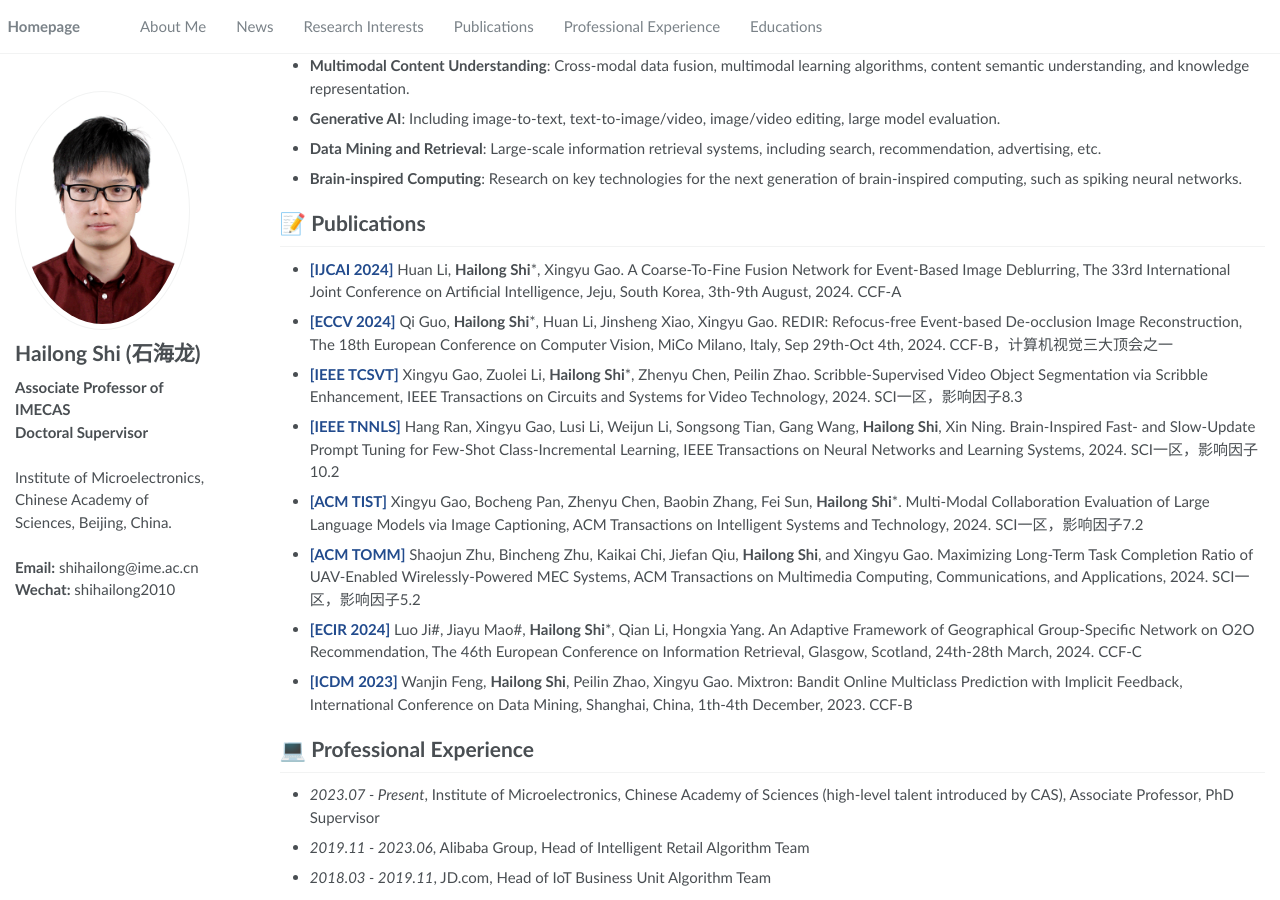
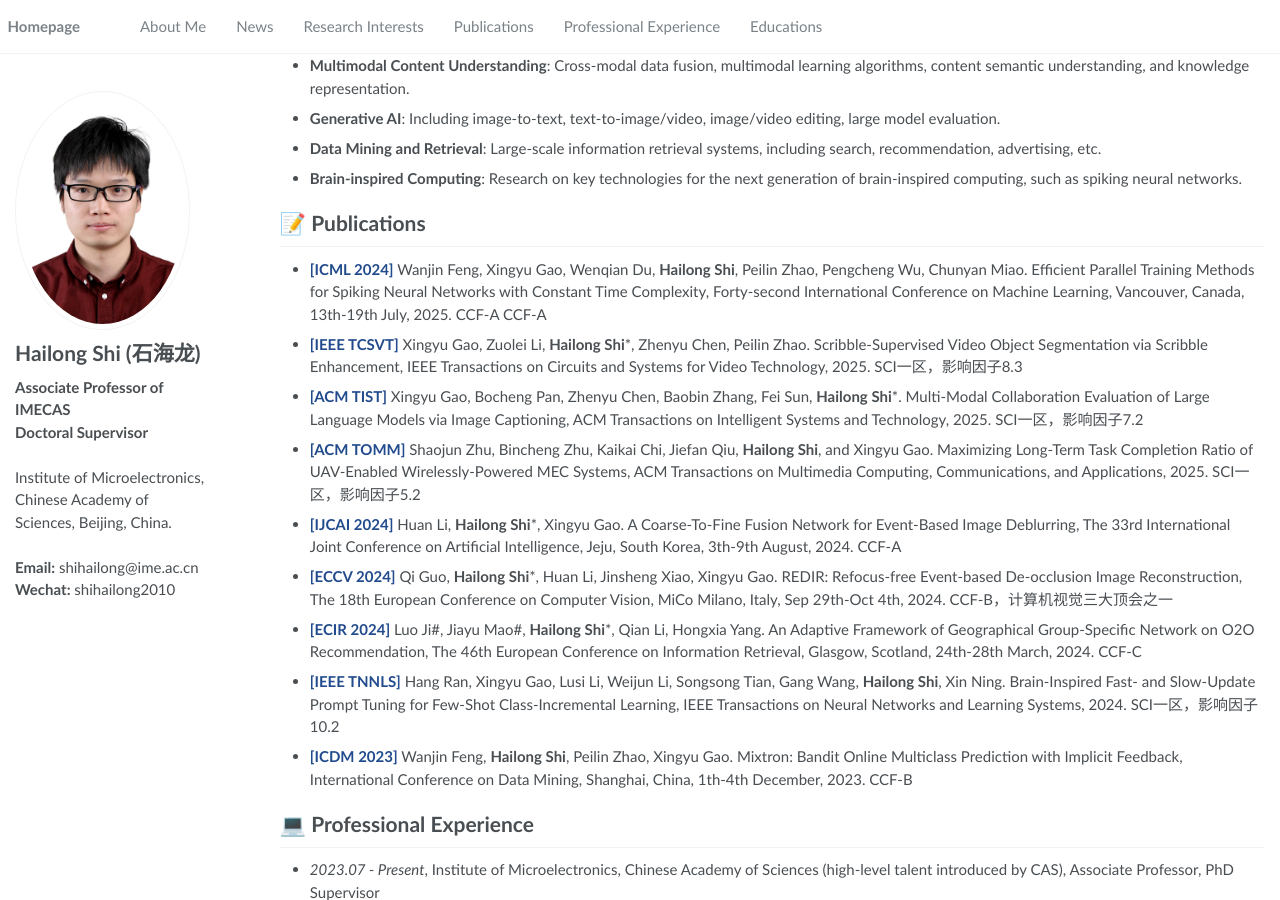
Before and after one commit to shihailong/shihailong.github.io, a Jekyll site: the page built from _pages/about.md, in a window 1280 px wide and 900 px high, scrolled down 413 px. Built offline with Jekyll 4.4.1, drawn with Linux system fonts in a browser that asks for light colours.

Commit message:
Update about.md

```diff
--- a/_pages/about.md
+++ b/_pages/about.md
@@ -46,13 +46,14 @@ Hailong Shi, Ph.D., associate professor at the Institute of Microelectronics, Ch
 </div>
 -->
 
+- **<font color = "#224B8D">[ICML 2024]</font>** Wanjin Feng, Xingyu Gao, Wenqian Du, **Hailong Shi**, Peilin Zhao, Pengcheng Wu, Chunyan Miao. Efficient Parallel Training Methods for Spiking Neural Networks with Constant Time Complexity, Forty-second International Conference on Machine Learning, Vancouver, Canada, 13th-19th July, 2025. CCF-A CCF-A
+- **<font color = "#224B8D">[IEEE TCSVT]</font>** Xingyu Gao, Zuolei Li, **Hailong Shi***, Zhenyu Chen, Peilin Zhao. Scribble-Supervised Video Object Segmentation via Scribble Enhancement, IEEE Transactions on Circuits and Systems for Video Technology, 2025. SCI一区，影响因子8.3
+- **<font color = "#224B8D">[ACM TIST]</font>** Xingyu Gao, Bocheng Pan, Zhenyu Chen, Baobin Zhang, Fei Sun, **Hailong Shi***. Multi-Modal Collaboration Evaluation of Large Language Models via Image Captioning, ACM Transactions on Intelligent Systems and Technology, 2025. SCI一区，影响因子7.2
+- **<font color = "#224B8D">[ACM TOMM]</font>** Shaojun Zhu, Bincheng Zhu, Kaikai Chi, Jiefan Qiu, **Hailong Shi**, and Xingyu Gao. Maximizing Long-Term Task Completion Ratio of UAV-Enabled Wirelessly-Powered MEC Systems, ACM Transactions on Multimedia Computing, Communications, and Applications, 2025. SCI一区，影响因子5.2
 - **<font color = "#224B8D">[IJCAI 2024]</font>** Huan Li, **Hailong Shi***, Xingyu Gao. A Coarse-To-Fine Fusion Network for Event-Based Image Deblurring, The 33rd International Joint Conference on Artificial Intelligence, Jeju, South Korea, 3th-9th August, 2024. CCF-A
 - **<font color = "#224B8D">[ECCV 2024]</font>** Qi Guo, **Hailong Shi***, Huan Li, Jinsheng Xiao, Xingyu Gao. REDIR: Refocus-free Event-based De-occlusion Image Reconstruction, The 18th European Conference on Computer Vision, MiCo Milano, Italy, Sep 29th-Oct 4th, 2024. CCF-B，计算机视觉三大顶会之一
-- **<font color = "#224B8D">[IEEE TCSVT]</font>** Xingyu Gao, Zuolei Li, **Hailong Shi***, Zhenyu Chen, Peilin Zhao. Scribble-Supervised Video Object Segmentation via Scribble Enhancement, IEEE Transactions on Circuits and Systems for Video Technology, 2024. SCI一区，影响因子8.3
+- **<font color = "#224B8D">[ECIR 2024]</font>** Luo Ji#, Jiayu Mao#, **Hailong Shi***, Qian Li, Hongxia Yang. An Adaptive Framework of Geographical Group-Specific Network on O2O Recommendation, The 46th European Conference on Information Retrieval, Glasgow, Scotland, 24th-28th March, 2024. CCF-C
 - **<font color = "#224B8D">[IEEE TNNLS]</font>** Hang Ran, Xingyu Gao, Lusi Li, Weijun Li, Songsong Tian, Gang Wang, **Hailong Shi**, Xin Ning. Brain-Inspired Fast- and Slow-Update Prompt Tuning for Few-Shot Class-Incremental Learning, IEEE Transactions on Neural Networks and Learning Systems, 2024. SCI一区，影响因子10.2
-- **<font color = "#224B8D">[ACM TIST]</font>** Xingyu Gao, Bocheng Pan, Zhenyu Chen, Baobin Zhang, Fei Sun, **Hailong Shi***. Multi-Modal Collaboration Evaluation of Large Language Models via Image Captioning, ACM Transactions on Intelligent Systems and Technology, 2024. SCI一区，影响因子7.2
-- **<font color = "#224B8D">[ACM TOMM]</font>** Shaojun Zhu, Bincheng Zhu, Kaikai Chi, Jiefan Qiu, **Hailong Shi**, and Xingyu Gao. Maximizing Long-Term Task Completion Ratio of UAV-Enabled Wirelessly-Powered MEC Systems, ACM Transactions on Multimedia Computing, Communications, and Applications, 2024. SCI一区，影响因子5.2
-- **<font color = "#224B8D">[ECIR 2024]</font>** Luo Ji#, Jiayu Mao#, **Hailong Shi***, Qian Li, Hongxia Yang. An Adaptive Framework of Geographical Group-Specific Network on O2O Recommendation, The 46th European Conference on Information Retrieval, Glasgow, Scotland, 24th-28th March, 2024. CCF-C
 - **<font color = "#224B8D">[ICDM 2023]</font>** Wanjin Feng, **Hailong Shi**, Peilin Zhao, Xingyu Gao. Mixtron: Bandit Online Multiclass Prediction with Implicit Feedback, International Conference on Data Mining, Shanghai, China, 1th-4th December, 2023. CCF-B
 
 # 💻 Professional Experience
```
